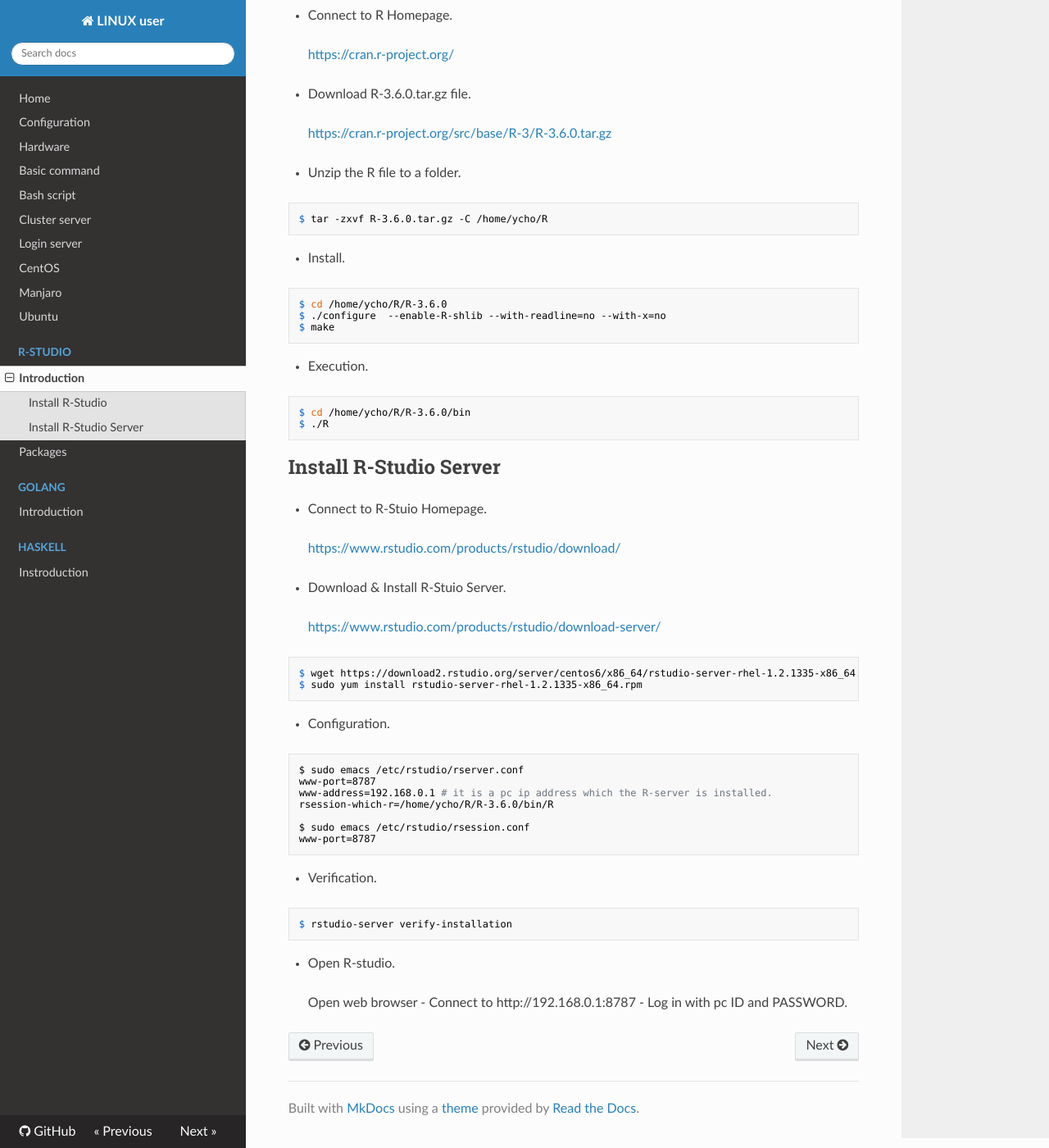
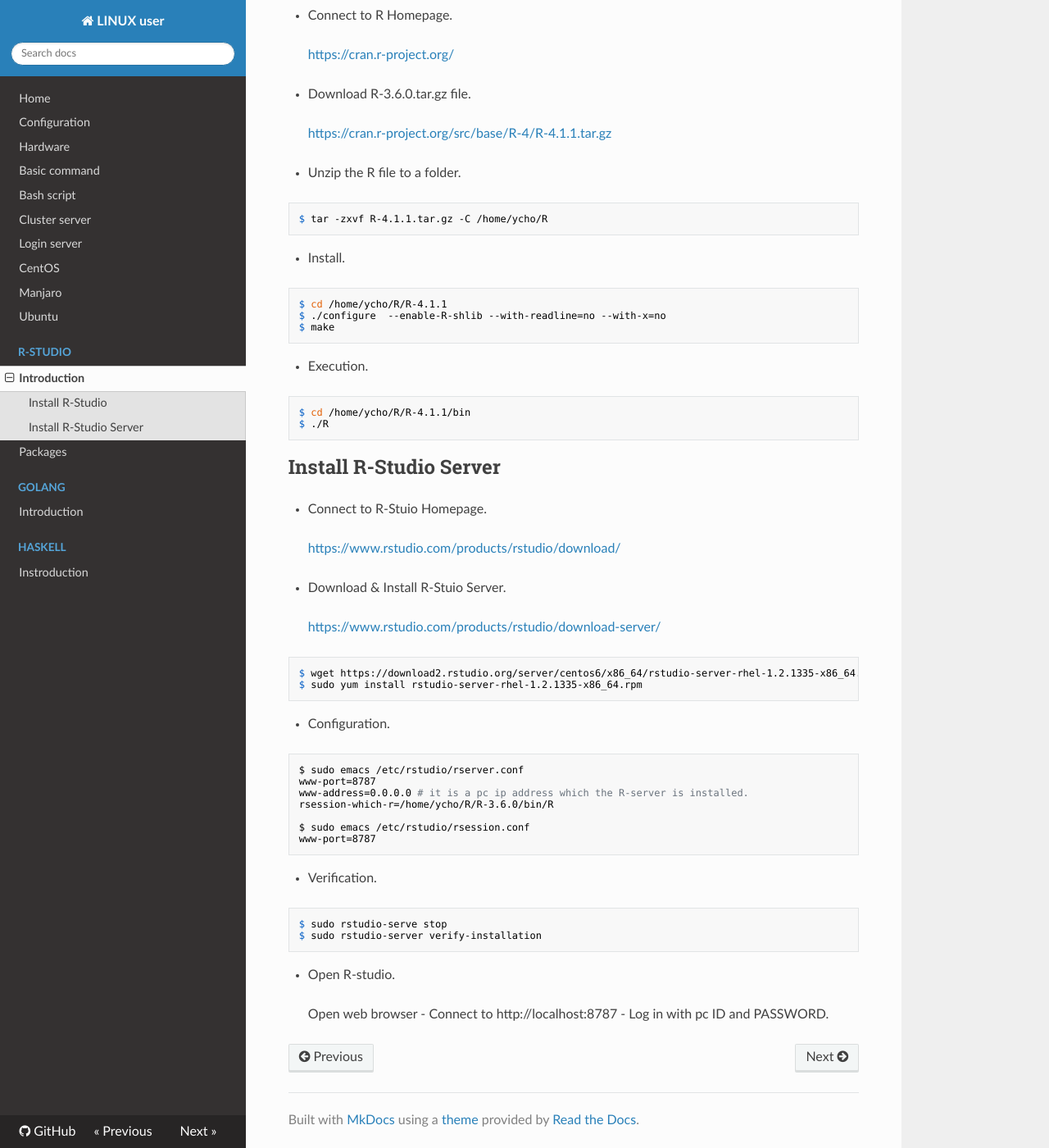
Before and after one commit to WonyoungCho/LINUX, an MkDocs documentation site: the page built from docs/rstudio_int.md, in a window 1280 px wide and 1400 px high, scrolled down 305 px. Shown: the whole window at 82% size. Built offline with MkDocs 1.6.1, drawn with Linux system fonts in a browser that asks for light colours; nearby versions of some CDN libraries; old or Windows-style settings are respelled for this version of MkDocs.

Commit message:
Update rstudio_int.md

````diff
--- a/docs/rstudio_int.md
+++ b/docs/rstudio_int.md
@@ -13,23 +13,23 @@
 
 - Download R-3.6.0.tar.gz file.
 
-> <https://cran.r-project.org/src/base/R-3/R-3.6.0.tar.gz>
+> <https://cran.r-project.org/src/base/R-4/R-4.1.1.tar.gz>
 
 - Unzip the R file to a folder.
 ```
-$ tar -zxvf R-3.6.0.tar.gz -C /home/ycho/R
+$ tar -zxvf R-4.1.1.tar.gz -C /home/ycho/R
 ```
 
 - Install.
 ```
-$ cd /home/ycho/R/R-3.6.0
+$ cd /home/ycho/R/R-4.1.1
 $ ./configure  --enable-R-shlib --with-readline=no --with-x=no
 $ make
 ```
 
 - Execution.
 ```
-$ cd /home/ycho/R/R-3.6.0/bin
+$ cd /home/ycho/R/R-4.1.1/bin
 $ ./R
 ```
 
@@ -52,7 +52,7 @@ $ sudo yum install rstudio-server-rhel-1.2.1335-x86_64.rpm
 ```
 $ sudo emacs /etc/rstudio/rserver.conf
 www-port=8787
-www-address=192.168.0.1 # it is a pc ip address which the R-server is installed.
+www-address=0.0.0.0 # it is a pc ip address which the R-server is installed.
 rsession-which-r=/home/ycho/R/R-3.6.0/bin/R
 
 $ sudo emacs /etc/rstudio/rsession.conf
@@ -61,9 +61,10 @@ www-port=8787
 
 - Verification.
 ```
-$ rstudio-server verify-installation
+$ sudo rstudio-serve stop
+$ sudo rstudio-server verify-installation
 ```
 
 - Open R-studio.
 
-> Open web browser - Connect to http://192.168.0.1:8787 - Log in with pc ID and PASSWORD.
+> Open web browser - Connect to http://localhost:8787 - Log in with pc ID and PASSWORD.
````
